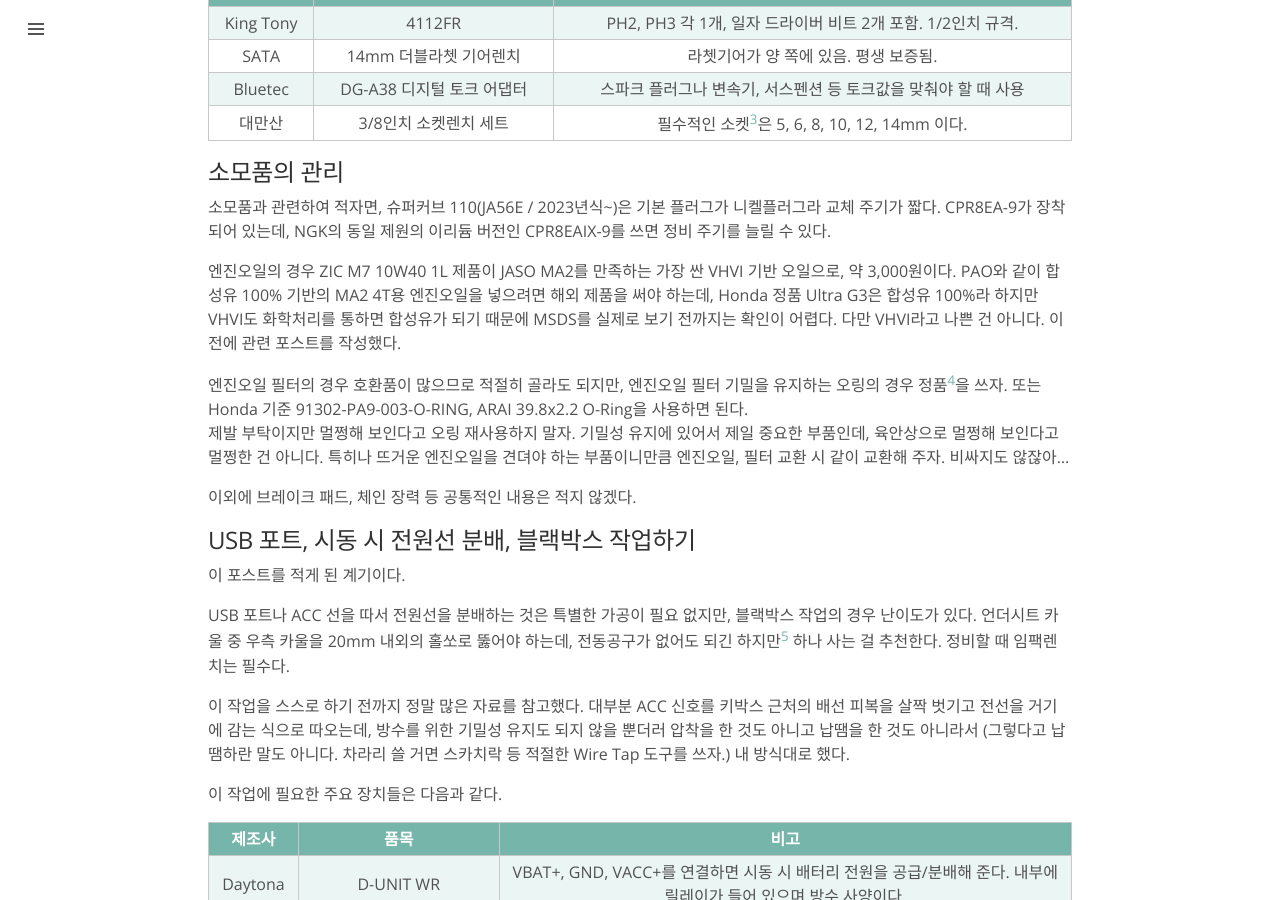
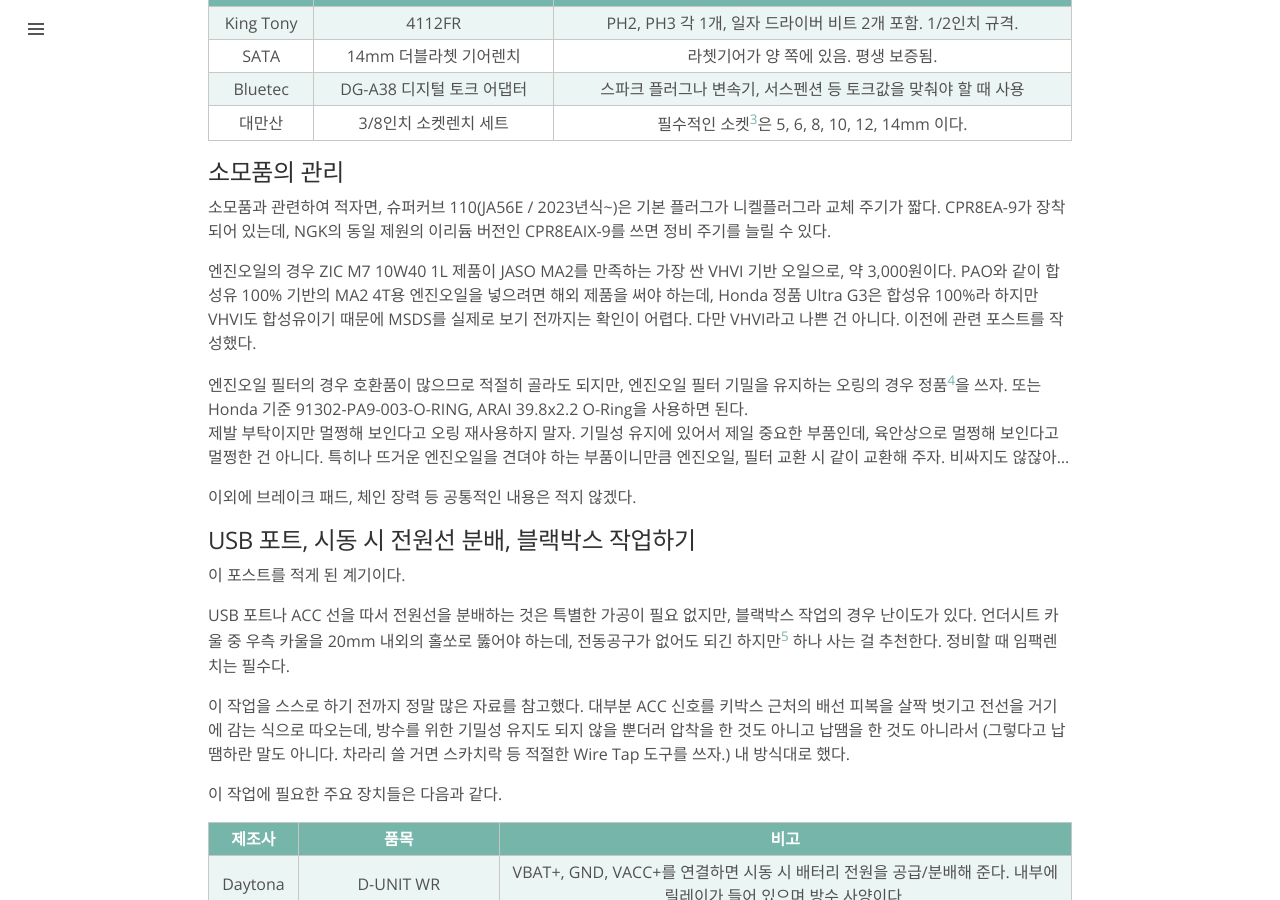
Before and after one commit to ritaru/ritaru.github.io, a Jekyll site: the page built from _posts/2024-04-20-Vsys-F7-Blackbox.markdown, in a window 1280 px wide and 900 px high, scrolled down 1565 px. Built offline with Jekyll 4.4.1, drawn with Linux system fonts in a browser that asks for light colours; some web fonts are replaced; some of the changed text lies outside the part shown.

Commit message:
vsys-f7 modified

```diff
--- a/_posts/2024-04-20-Vsys-F7-Blackbox.markdown
+++ b/_posts/2024-04-20-Vsys-F7-Blackbox.markdown
@@ -68,7 +68,7 @@
 소모품과 관련하여 적자면, 슈퍼커브 110(JA56E / 2023년식~)은 기본 플러그가 니켈플러그라 교체 주기가 짧다. CPR8EA-9가 장착되어 있는데, NGK의 동일 제원의 이리듐 버전인 CPR8EAIX-9를 쓰면 정비 주기를 늘릴 수 있다.
 
 엔진오일의 경우 ZIC M7 10W40 1L 제품이 JASO MA2를 만족하는 가장 싼 VHVI 기반 오일으로, 약 3,000원이다.
-PAO와 같이 합성유 100% 기반의 MA2 4T용 엔진오일을 넣으려면 해외 제품을 써야 하는데, Honda 정품 Ultra G3은 합성유 100%라 하지만 VHVI도 화학처리를 통하면 합성유가 되기 때문에 MSDS를 실제로 보기 전까지는 확인이 어렵다. 다만 VHVI라고 나쁜 건 아니다. 이전에 관련 포스트를 작성했다.
+PAO와 같이 합성유 100% 기반의 MA2 4T용 엔진오일을 넣으려면 해외 제품을 써야 하는데, Honda 정품 Ultra G3은 합성유 100%라 하지만 VHVI도 합성유이기 때문에 MSDS를 실제로 보기 전까지는 확인이 어렵다. 다만 VHVI라고 나쁜 건 아니다. 이전에 관련 포스트를 작성했다.
 
 엔진오일 필터의 경우 호환품이 많으므로 적절히 골라도 되지만, 엔진오일 필터 기밀을 유지하는 오링의 경우 정품[^4]을 쓰자. 또는 Honda 기준 91302-PA9-003-O-RING, ARAI 39.8x2.2 O-Ring을 사용하면 된다.
 제발 부탁이지만 멀쩡해 보인다고 오링 재사용하지 말자. 기밀성 유지에 있어서 제일 중요한 부품인데, 육안상으로 멀쩡해 보인다고 멀쩡한 건 아니다. 특히나 뜨거운 엔진오일을 견뎌야 하는 부품이니만큼 엔진오일, 필터 교환 시 같이 교환해 주자. 비싸지도 않잖아...
@@ -173,6 +173,9 @@
 ## Side note
 
 이 작업의 소요시간은 대략 10시간 남짓으로, 혼자 촬영과 시행착오를 겪어 가며 진행해서 늦어진 것 같다. 적절한 도구와 경험이 있다면 더 빠르게 진행이 가능할 것이다.
+작업 진행 이후 TFCC(Triangular Fibrocartilage Complex, 삼각섬유연골복합체) 파열을 진단받아 당분간 정비를 멈췄다. 손목에 위치한 연골/인골으로 드라이버 등을 많이 돌리거나 하게 되면 마찰로 인해 파열이 될 수 있다고 한다.
+
+**_제발 전동공구 쓰자. 무거운 것도 독이다. 몸은 다치면 치유에 오랜 시간이 걸리지만 돈은 다시 벌면 된다._**
 
 <style>
 .footnotes {
```
